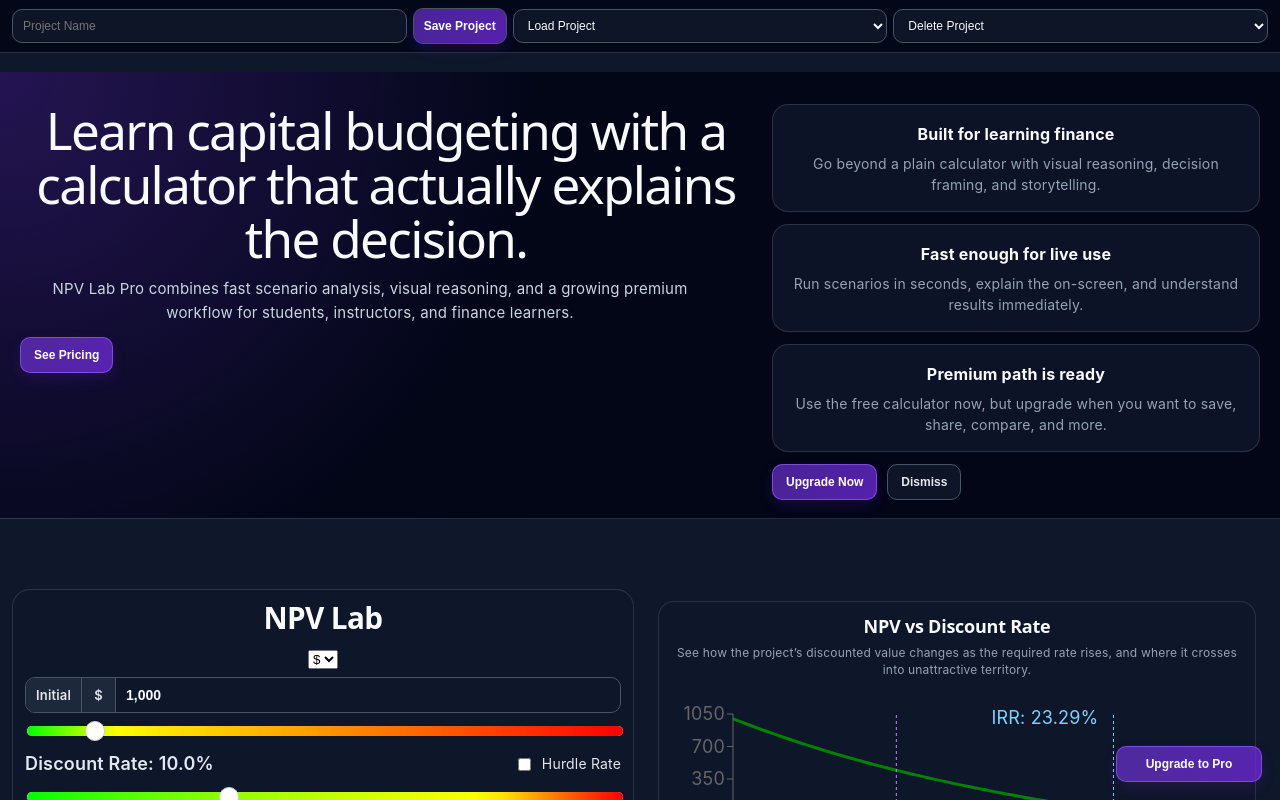
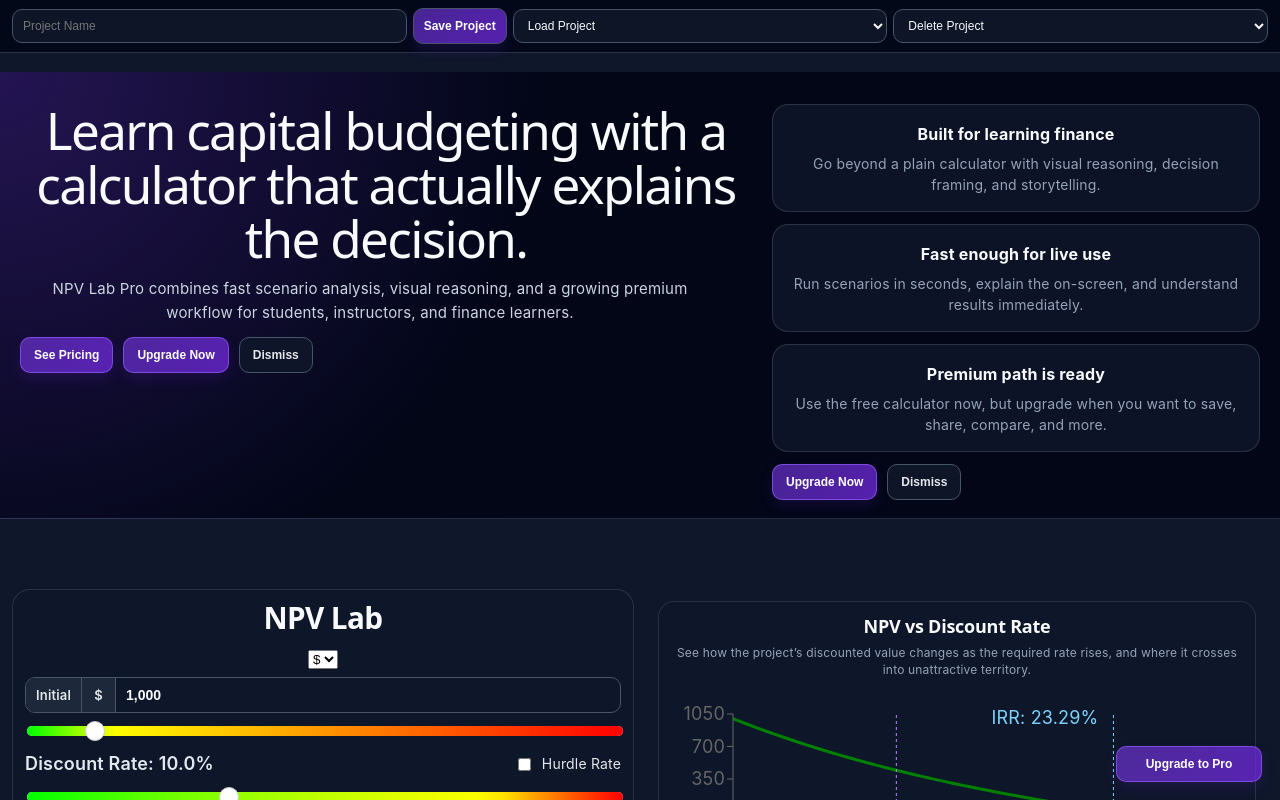
Before and after one commit to armstrma/npv-calculator, a React (Vite) app: page / in a window 1280 px wide. Shown: the top 800 px of the page. Built offline with nearby package versions, Linux system fonts and the light colour scheme.

Commit message:
Unify desktop hero actions

```diff
--- a/src/App.css
+++ b/src/App.css
@@ -55,6 +55,15 @@
 }
 .product-page-actions-top {
   justify-content: flex-start;
+}
+.desktop-hero-actions {
+  display: flex;
+}
+.desktop-hero-action {
+  display: inline-flex;
+}
+.mobile-only-hero-actions {
+  display: none;
 }
 .product-page-actions-bottom {
   margin-top: auto;
@@ -754,6 +763,12 @@
     display: grid;
     grid-template-columns: 1fr;
   }
+  .desktop-hero-actions .desktop-hero-action {
+    display: none;
+  }
+  .mobile-only-hero-actions {
+    display: grid;
+  }
   .hero-pricing-button,
   .hero-upgrade-button,
   .hero-dismiss-button {
--- a/src/App.jsx
+++ b/src/App.jsx
@@ -856,9 +856,22 @@
             <p className="product-page-subtitle">
               NPV Lab Pro combines fast scenario analysis, visual reasoning, and a growing premium workflow for students, instructors, and finance learners.
             </p>
-            <div className="product-page-actions product-page-actions-top">
+            <div className="product-page-actions product-page-actions-top desktop-hero-actions">
               <button type="button" className="button-primary hero-pricing-button" onClick={() => setShowUpgradeModal(true)}>
                 See Pricing
+              </button>
+              <button type="button" className="button-primary hero-upgrade-button desktop-hero-action" onClick={() => setShowUpgradeModal(true)}>
+                Upgrade Now
+              </button>
+              <button
+                type="button"
+                className="button-secondary hero-dismiss-button desktop-hero-action"
+                onClick={() => {
+                  setShowProductHero(false);
+                  window.scrollTo({ top: 0, behavior: 'smooth' });
+                }}
+              >
+                Dismiss
               </button>
             </div>
           </div>
@@ -872,7 +885,7 @@
               </article>
             ))}
           </div>
-          <div className="product-page-actions product-page-actions-bottom">
+          <div className="product-page-actions product-page-actions-bottom mobile-only-hero-actions">
             <button type="button" className="button-primary hero-upgrade-button" onClick={() => setShowUpgradeModal(true)}>
               Upgrade Now
             </button>
```
